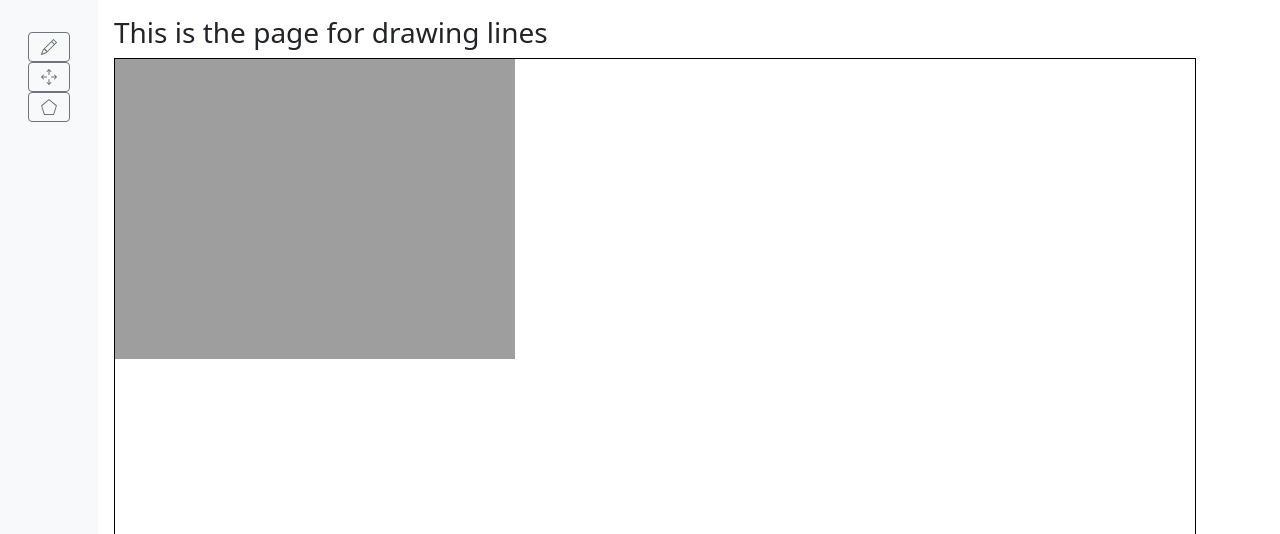
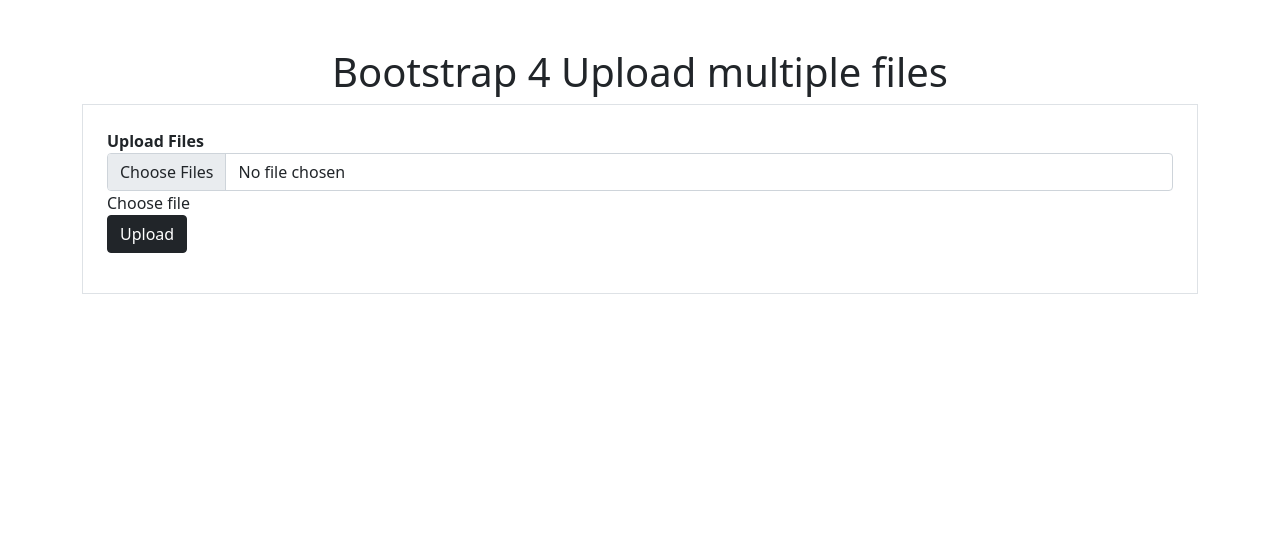
Before and after one commit to Sifat-Ahmed/annotation-webapp, a Flask app: page / in a window 1280 px wide. Shown: the top 534 px of the page. Run offline with Flask 2, Linux system fonts and the light colour scheme; some libraries are stand-ins or nearby versions.

Commit message:
video upload added

```diff
--- a/app.py
+++ b/app.py
@@ -1,18 +1,18 @@
 ## first importing the necessary files
 from flask import Flask, render_template, flash, request, redirect, url_for, send_file
 from werkzeug.utils import secure_filename
-import os, cv2
-UPLOAD_FOLDER = 'static/UPLOADS'
+import os
+from export_video import save_video
+
+
+VIDEO_FOLDER = 'static/UPLOADS/videos'
+IMAGE_FOLDER = 'static/UPLOADS/images'
 ## creating an app reference for flask
 app = Flask(__name__)
-app.config['UPLOAD_FOLDER'] = UPLOAD_FOLDER
+app.config['UPLOAD_VIDEO_FOLDER'] = VIDEO_FOLDER
+app.config['UPLOAD_IMAGE_FOLDER'] = IMAGE_FOLDER
 
-## now adding a route to the application
-@app.route('/')
-def index_page():
-    return render_template('index.html', my_name='Testing')
-
-@app.route('/upload', methods=['GET', 'POST'])
+@app.route('/', methods=['GET', 'POST'])
 def upload():
     if request.method == 'POST':
         # check if the post request has the file part
@@ -27,22 +27,23 @@ def upload():
             return redirect(request.url)
         if file:
             filename = secure_filename(file.filename)
-            file.save(os.path.join(app.config['UPLOAD_FOLDER'], filename))
+            file.save(os.path.join(app.config['UPLOAD_VIDEO_FOLDER'], filename))
+            save_video(os.path.join(app.config['UPLOAD_VIDEO_FOLDER'], filename), app.config['UPLOAD_IMAGE_FOLDER'])
             image = dict()
             image['id'] = 1
-            image['name'] = filename
-            return render_template('view.html', image=image)
+            image['name'] = str(image['id']) + '.jpg'
+            return render_template('index.html', image=image)
             #return send_file(os.path.join(app.config['UPLOAD_FOLDER'], filename),  mimetype='image/png')
             #return redirect(url_for('show', file='1'), code=307)
             #return redirect(request.url)
     return render_template('upload.html')
 
-@app.route('/show/<file>', methods=['POST'])
+@app.route('/annotate/<file>', methods=['POST'])
 def show(file):
     image = dict()
     image['id'] = int(file)
-    image['name'] =  str(file)+'.jpg'
-    return render_template('view.html', image=image)
+    image['name'] = str(file)+'.jpg'
+    return render_template('index.html', image=image)
 
 
 
--- a/templates/index.html
+++ b/templates/index.html
@@ -71,8 +71,12 @@
 
             </div>
 
+                <img src="{{ url_for('static', filename='UPLOADS/images/'+image['name']) }}">
 
-        </div>
+                <form action="/annotate/{{image['id']+1}}"  method=post>
+                    <input type="submit" value="next" />
+                </form>
+            </div>
     </div>
 </div>
 
--- a/templates/upload.html
+++ b/templates/upload.html
@@ -1,7 +1,40 @@
+<!--
 <!doctype html>
     <title>Upload new File</title>
     <h1>Upload new File</h1>
     <form method=post enctype=multipart/form-data>
       <input type=file name=file>
       <input type=submit value=Upload>
+        <label for="formFileLg" class="form-label">Large file input example</label>
+        <input class="form-control form-control-lg" id="formFileLg" type="file" />
     </form>
+-->
+<html>
+<head>
+    <title> Simple web app to draw </title>
+    <script src="https://cdnjs.cloudflare.com/ajax/libs/jquery/3.3.1/jquery.min.js"></script>
+    <link rel="stylesheet" href="{{ url_for('static', filename= 'css/bootstrap.css') }}">
+
+</head>
+
+<body>
+    <div class="container mt-5">
+      <h1 class="text-center">Bootstrap 4 Upload multiple files</h1>
+      <div class=".col-md-4 .offset-md-4 border p-4">
+          <form method="post" enctype="multipart/form-data">
+                <div class="form-group">
+                      <label><strong>Upload Files</strong></label>
+                      <div class="custom-file">
+                        <input type="file" name="file" multiple class="custom-file-input form-control" id="customFile">
+                        <label class="custom-file-label" for="customFile">Choose file</label>
+                      </div>
+                </div>
+                <div class="form-group">
+                    <button type="submit" name="upload" value="upload" id="upload" class="btn btn-block btn-dark"><i class="fa fa-fw fa-upload"></i> Upload</button>
+                </div>
+          </form>
+      </div>
+    </div>
+<script src="{{url_for('static', filename='scripts/bootstrap/bootstrap.js')}}"></script>
+</body>
+</html>
--- a/templates/view.html
+++ b/templates/view.html
@@ -5,10 +5,6 @@
     <title>Title</title>
 </head>
 <body>
-  <img src="{{ url_for('static', filename='UPLOADS/'+image['name']) }}">
 
-    <form action="/show/{{image['id']+1}}"  method=post>
-        <input type="submit" value="Display Image" />
-    </form>
 </body>
 </html>
```
Also changed, not shown: export_video.py (added, +13 -0 lines), static/UPLOADS/1.jpg (deleted), static/UPLOADS/1.png (deleted), static/UPLOADS/2.jpg (deleted), static/UPLOADS/3.jpg (deleted), static/UPLOADS/vlcsnap-2021-09-02-09h20m24s647.png (deleted), static/UPLOADS/vlcsnap-2021-12-28-09h05m33s514.png (deleted).
